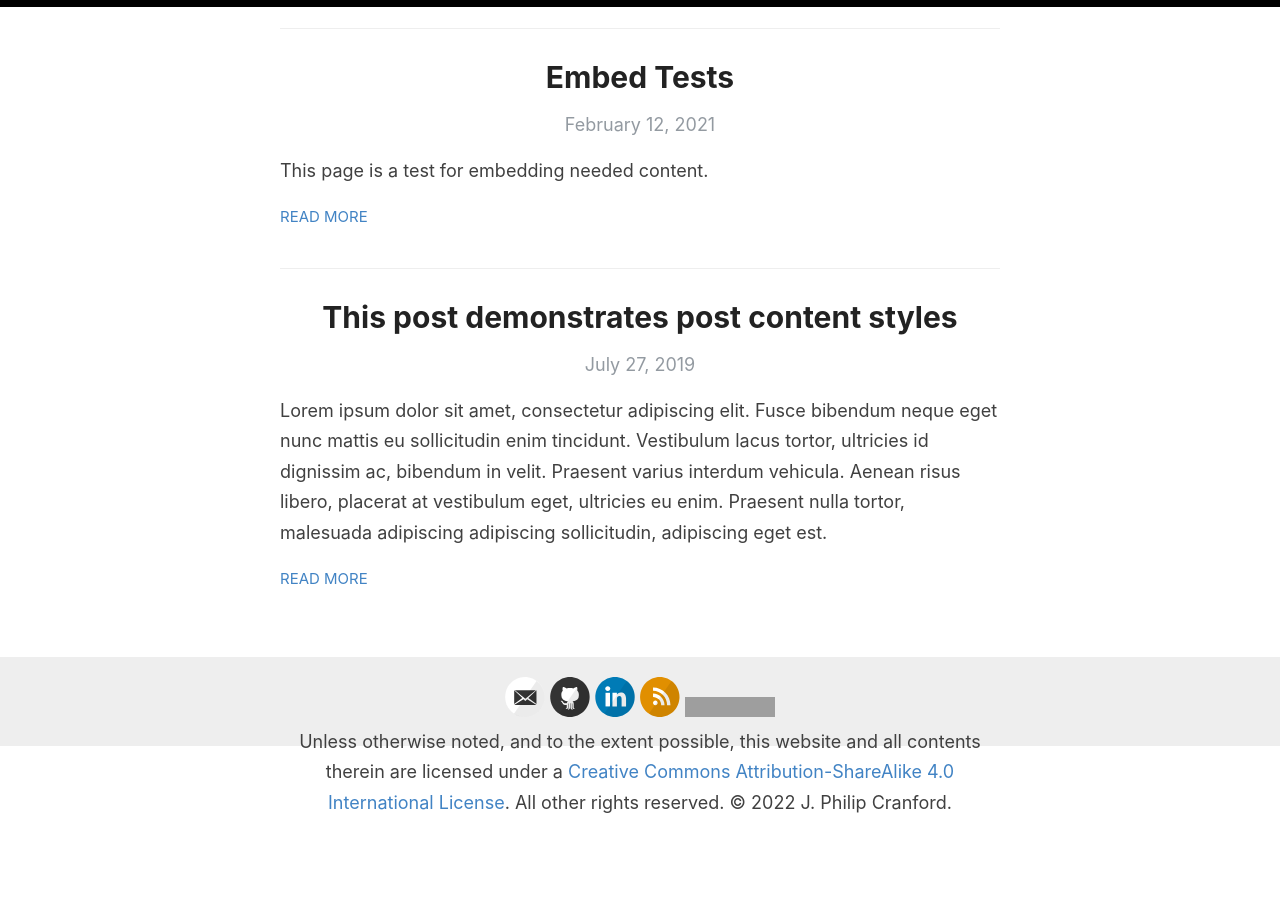
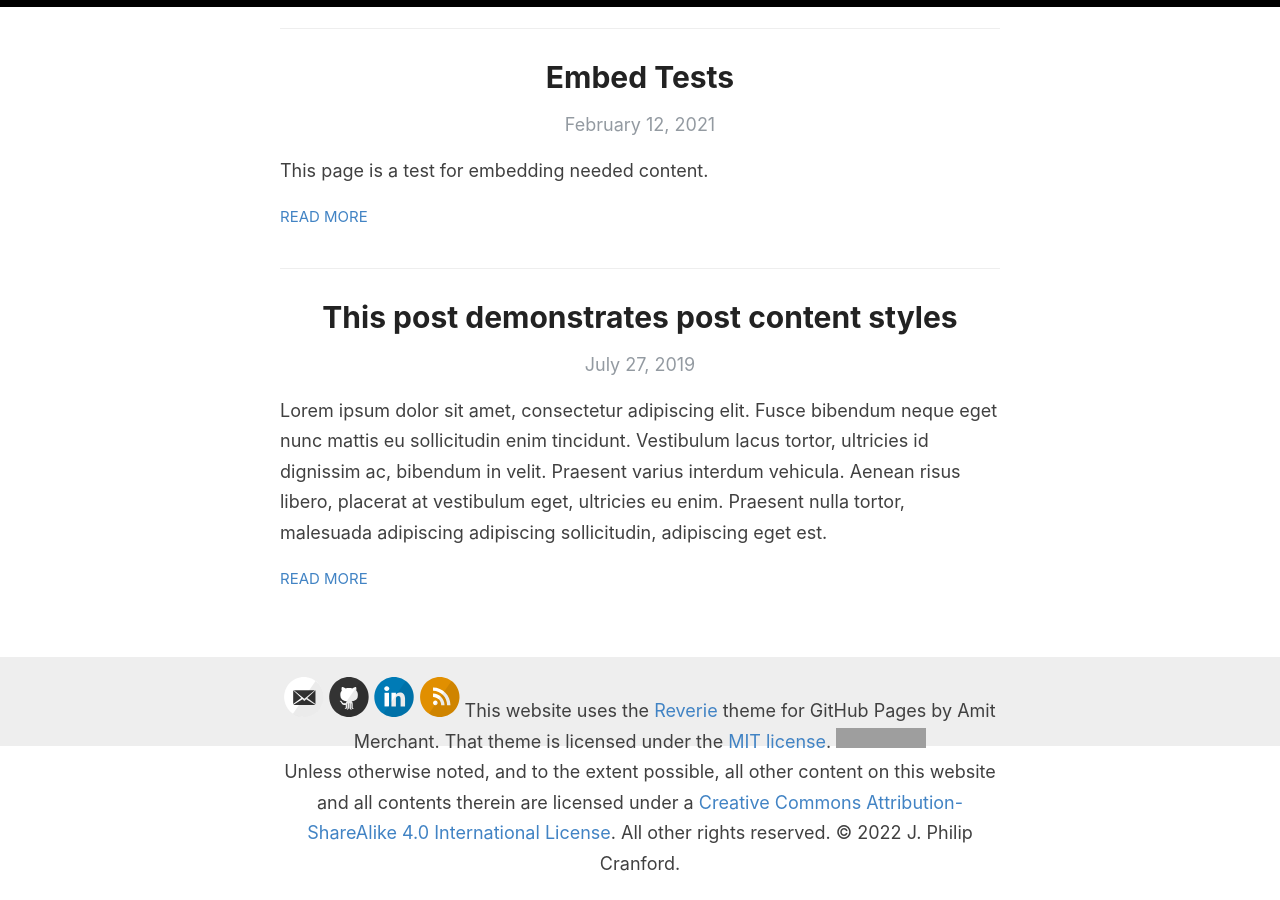
Before and after one commit to jpcranford/jpcranford.github.io, a Jekyll site: the page built from index.html, in a window 1280 px wide and 900 px high, scrolled down 661 px. Built offline with Jekyll 4.4.1, drawn with Linux system fonts in a browser that asks for light colours; the list of posts is cut into pages by our own code; before the commit the page ends 1499 px from its top, so only the background shows below that; grey boxes are pictures that could not be loaded.

Commit message:
Fix the footer license… maybe

```diff
--- a/_layouts/default.html
+++ b/_layouts/default.html
@@ -49,7 +49,7 @@
         <div class="container">
           <footer class="footer">
             {% include svg-icons.html %}
-            <a rel="license" href="http://creativecommons.org/licenses/by-sa/4.0/"><img alt="Creative Commons License" style="border-width:0" src="https://i.creativecommons.org/l/by-sa/4.0/88x31.png" /></a><br /><span>Unless otherwise noted, and to the extent possible, this website and all contents therein are licensed under a <a rel="license" href="http://creativecommons.org/licenses/by-sa/4.0/">Creative Commons Attribution-ShareAlike 4.0 International License</a>. All other rights reserved. © 2022 J. Philip Cranford.</span>
+            This website uses the <a href="https://github.com/amitmerchant1990/reverie">Reverie</a> theme for GitHub Pages by Amit Merchant. That theme is licensed under the <a href="https://raw.githubusercontent.com/jpcranford/jpcranford.github.io/master/LICENSE">MIT license</a>. <a rel="license" href="http://creativecommons.org/licenses/by-sa/4.0/"><img alt="Creative Commons License" style="border-width:0" src="https://i.creativecommons.org/l/by-sa/4.0/88x31.png" /></a><br />Unless otherwise noted, and to the extent possible, all other content on this website and all contents therein are licensed under a <a rel="license" href="http://creativecommons.org/licenses/by-sa/4.0/">Creative Commons Attribution-ShareAlike 4.0 International License</a>. All other rights reserved. © 2022 J. Philip Cranford.
           </footer>
         </div>
       </div>
```
